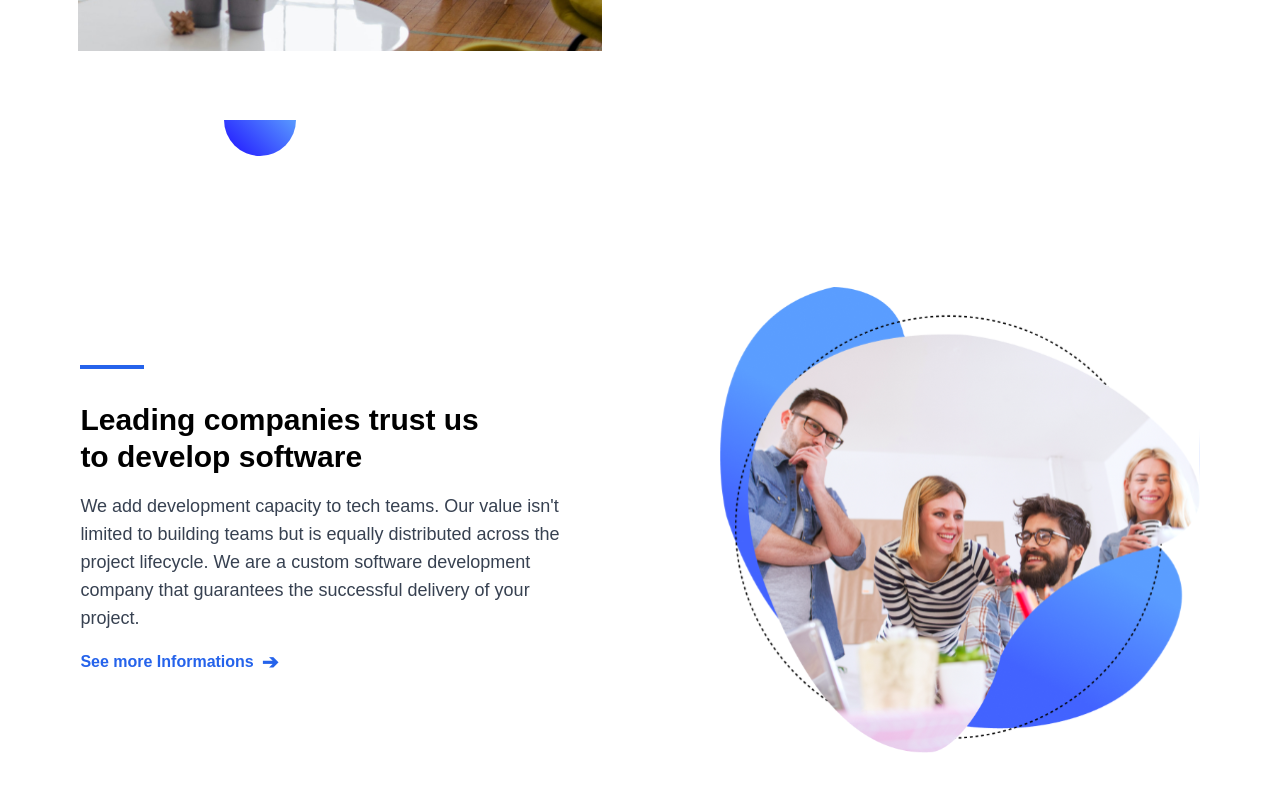
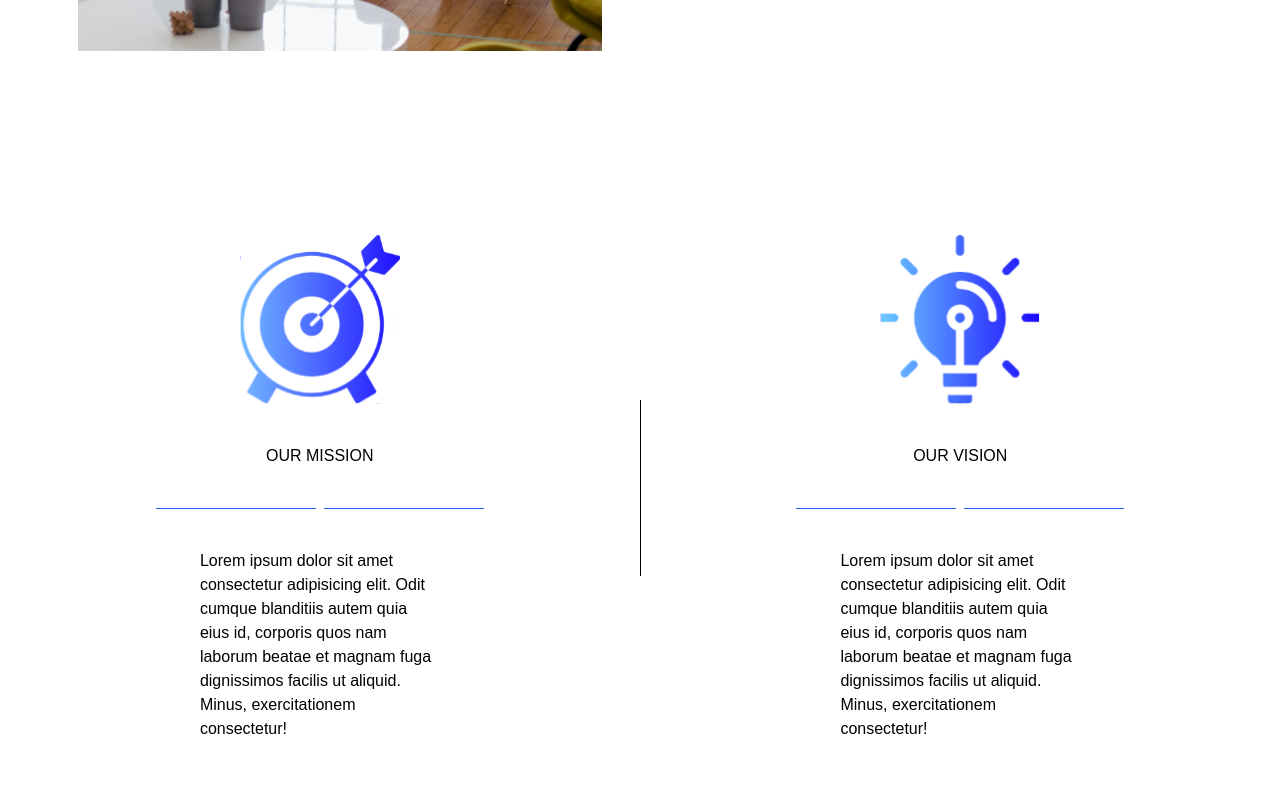
Before and after one commit to lofritex/company-website, a React (Vite) app: page /aboutus in a window 1280 px wide. Shown: the part 680-1480 px from the top of the page. Built offline with nearby package versions, Linux system fonts and the light colour scheme.

Commit message:
Add About Us page Mission Section

```diff
--- a/src/Pages/AboutUsPage.jsx
+++ b/src/Pages/AboutUsPage.jsx
@@ -1,11 +1,11 @@
 import About from './Sections/About'
-import WhyUs from './Sections/WhyUs'
+import Misson from './Sections/Misson'
 
 export default function AboutUsPage() {
   return (
     <>
         <About/>
-        <WhyUs/>
+        <Misson/>
     </>
   )
 }
--- /dev/null
+++ b/src/Pages/Sections/Misson.jsx
@@ -0,0 +1,38 @@
+import mission from "../Images/mission.svg";
+import vision from "../Images/vision.svg";
+
+export default function Misson() {
+  return (
+    <section className="h-screenSize flex w-full items-center justify-center">
+      <div className="flex w-half flex-col items-center justify-center">
+        <img src={mission} alt="Our Mission Pic" className="m-10 w-40" />
+        <h2>OUR MISSION</h2>
+        <div className="flex">
+          <div className="mt-10 h-[1px] w-40 bg-blue-600"></div>
+          <div className="ml-2 mt-10 h-[1px] w-40 bg-blue-600"></div>
+        </div>
+        <p className="w-1/2 p-10">
+          Lorem ipsum dolor sit amet consectetur adipisicing elit. Odit cumque
+          blanditiis autem quia eius id, corporis quos nam laborum beatae et
+          magnam fuga dignissimos facilis ut aliquid. Minus, exercitationem
+          consectetur!
+        </p>
+      </div>
+      <div className="h-44 w-[1px] bg-black"></div>
+      <div className="flex w-half flex-col items-center">
+        <img src={vision} alt="Our Vision Pic" className="m-10 w-40" />
+        <h2>OUR VISION</h2>
+        <div className="flex">
+          <div className="mt-10 h-[1px] w-40 bg-blue-600"></div>
+          <div className="ml-2 mt-10 h-[1px] w-40 bg-blue-600"></div>
+        </div>
+        <p className="w-1/2 p-10">
+          Lorem ipsum dolor sit amet consectetur adipisicing elit. Odit cumque
+          blanditiis autem quia eius id, corporis quos nam laborum beatae et
+          magnam fuga dignissimos facilis ut aliquid. Minus, exercitationem
+          consectetur!
+        </p>
+      </div>
+    </section>
+  );
+}
--- a/src/Pages/Sections/WhyUs.jsx
+++ b/src/Pages/Sections/WhyUs.jsx
@@ -4,7 +4,7 @@ import HalfCircle from "../Images/HalfCircle.svg";
 
 export default function WhyUs() {
   return (
-    <section className="w-full h-mobScreen lg:h-screen flex flex-col  lg:flex-row  justify-center items-center bg-primary">
+    <section className="w-full h-mobScreen lg:h-screenSize flex flex-col  lg:flex-row  justify-center items-center bg-primary">
       <div className="w-full lg:w-half p-3 h-full flex flex-col justify-center items-center text-left relative">
         <img src={HalfCircle} alt=" " className=" absolute top-0 left-56 z-0"/>
         <div>
--- a/tailwind.config.js
+++ b/tailwind.config.js
@@ -14,7 +14,7 @@ export default {
         "pic"  : "60%",
         "cardWidth" : "333px",
         "cardHeight-1" : "260px",
-        "cardHeight-2" : "160px"
+        "screenSize" : "92vh",
       },
       colors:{
         "primary" : "#FFFFFF",
```
Also changed, not shown: src/Pages/Images/mission.svg (added), src/Pages/Images/vision.svg (added).
